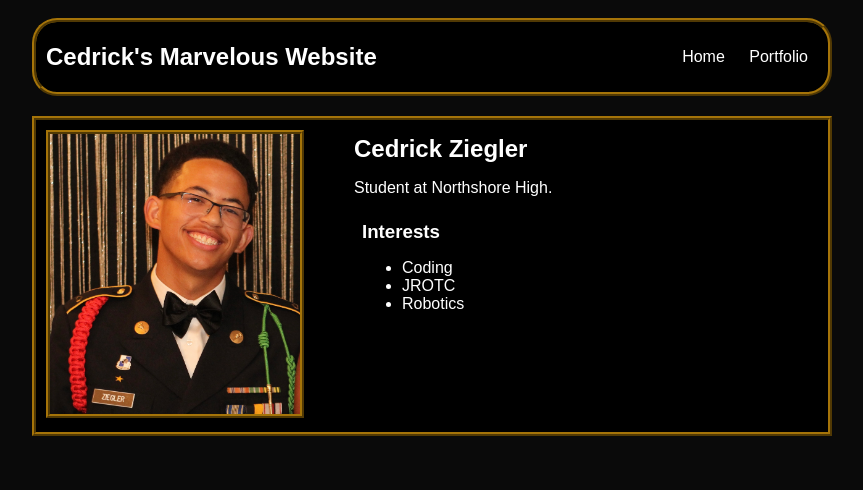
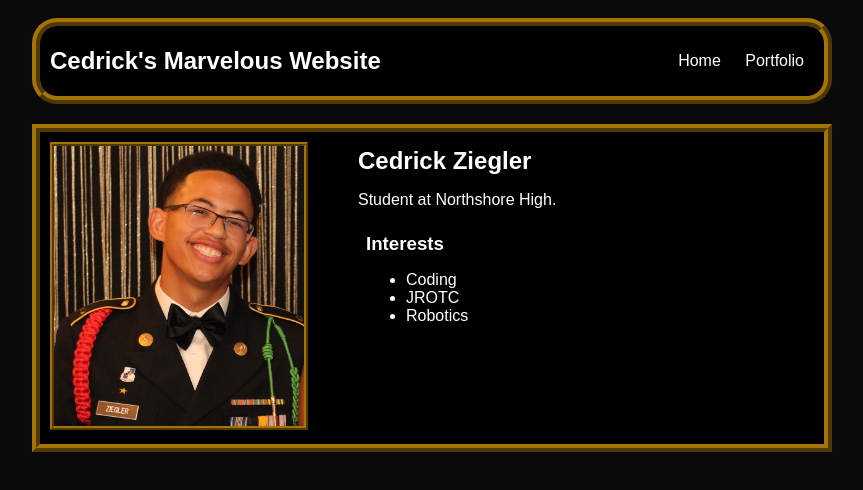
Before and after one commit to CedZ42/cedrickziegler.github.io, a plain HTML site: page index.html in a window 1280 px wide. Shown: the whole page, without its empty margins (208-1071 px from the left). Drawn offline with Linux system fonts and the light colour scheme.

```diff
--- a/style.css
+++ b/style.css
@@ -12,7 +12,7 @@
 /* navigation menu */
 nav {
     background: rgb(0, 0, 0);
-    border: 4px rgb(165, 116, 9) ridge;
+    border: 8px rgb(165, 116, 9) ridge;
    margin: 0 auto;
    margin-bottom: 20px;
    border-radius: 25px;
@@ -41,7 +41,7 @@
 /* main container area beneath menu */
 main {
     background: rgb(0, 0, 0);
-    border: 4px rgb(165, 116, 9) ridge;
+    border: 8px rgb(165, 116, 9) ridge;
     display: flex;
 }
 .sidebar {
```
